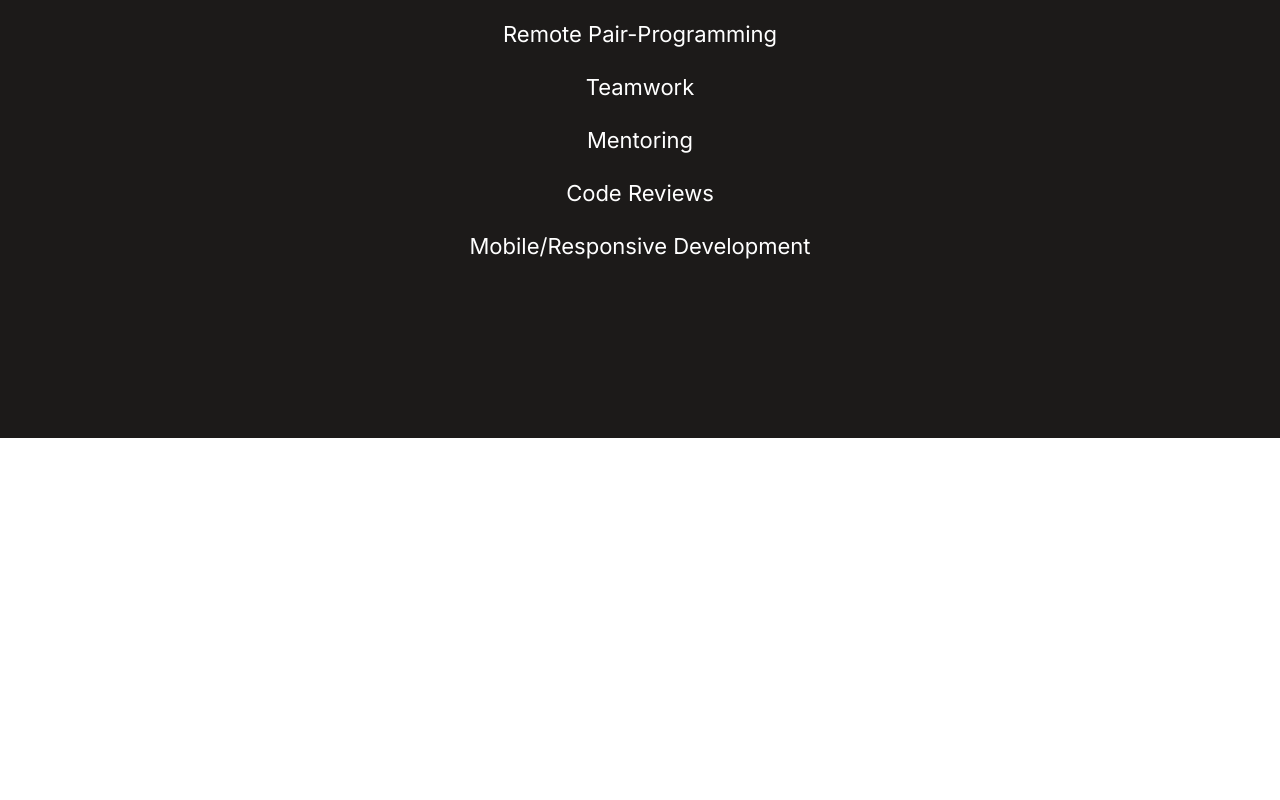
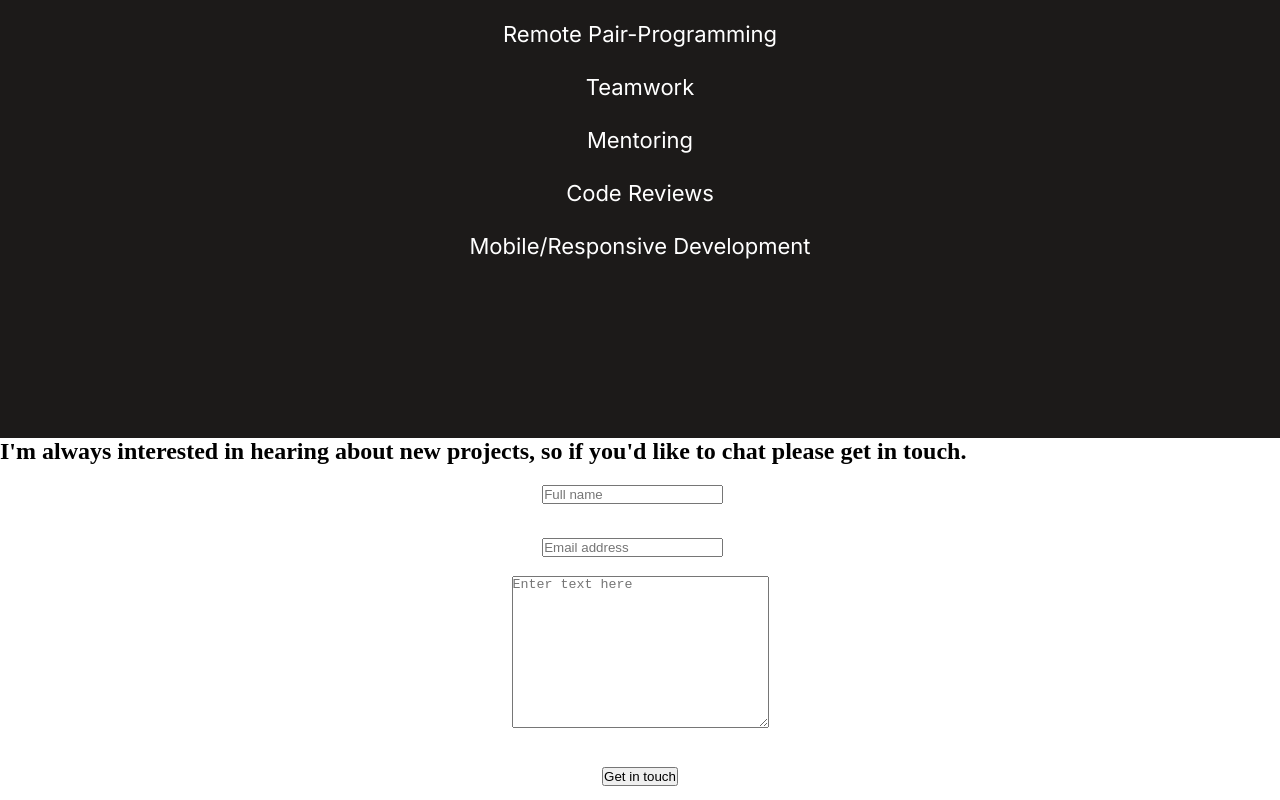
Before and after one commit to Leboroz/portfolio-review, a website: page index.html in a window 1280 px wide. Shown: the part 6269-7069 px from the top of the page. Before the commit the page ends 6707 px from the top, so only its background shows below. Drawn offline with Linux system fonts and the light colour scheme.

Commit message:
Add skeleton for form

```diff
--- a/index.html
+++ b/index.html
@@ -155,7 +155,9 @@
           <div class="card-description">
             <h2>Weather App</h2>
             <p class="white-description">
-              This is a responsive weather app made with JavaScript that displays the temperature, humidity and timezone for cities around the world.
+              This is a responsive weather app made with JavaScript that
+              displays the temperature, humidity and timezone for cities around
+              the world.
             </p>
             <ul class="project-stacks card-stacks">
               <li>HTML</li>
@@ -216,7 +218,6 @@
             >
           </div>
         </div>
-
       </div>
       <div class="about-me">
         <section class="about-me-section">
@@ -291,6 +292,41 @@
       </div>
     </main>
 
+    <footer class="footer">
+      <h2>
+        I'm always interested in hearing about new projects, so if you'd like to
+        chat please get in touch.
+      </h2>
+
+      <form>
+        <ul>
+          <li>
+            <label for="name"
+              ><input id="name" type="text" placeholder="Full name" /></label
+            >>
+          </li>
+          <li>
+            <label for="email"
+              ><input
+                id="email"
+                type="email"
+                placeholder="Email address" /></label
+            >>
+          </li>
+          <li>
+            <textarea
+              name="comment"
+              id="comment"
+              cols="30"
+              rows="10"
+              placeholder="Enter text here"
+            ></textarea>
+          </li>
+          <li><input type="submit" value="Get in touch" /></li>
+        </ul>
+      </form>
+    </footer>
+
     <script
       src="https://kit.fontawesome.com/e966a3bd22.js"
       crossorigin="anonymous"
```
